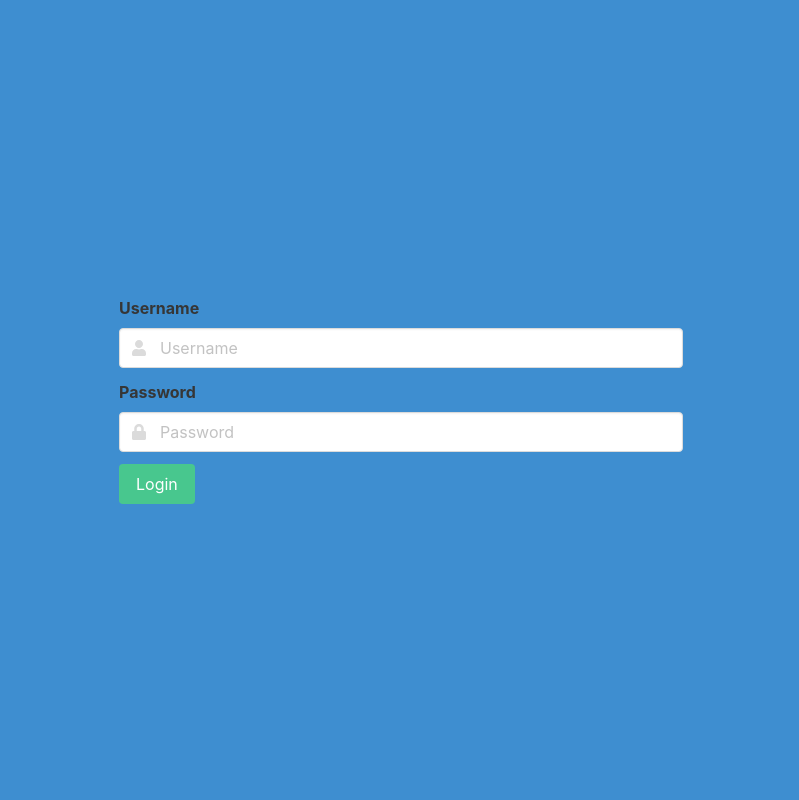
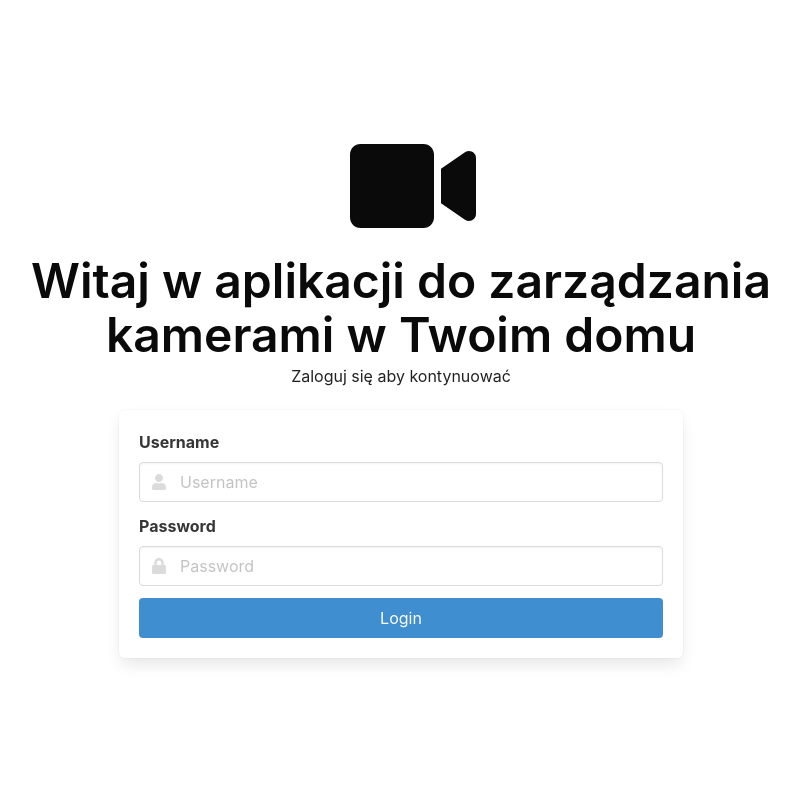
Before and after one commit to Jaaarek/flask, a Flask app: page /login in a window 1280 px wide. Shown: the whole page, without its empty margins (239-1038 px from the left). Run offline with Flask 2, Linux system fonts and the light colour scheme; some libraries are stand-ins or nearby versions.

Commit message:
gotowy ekran logowania

```diff
--- a/templates/login.html
+++ b/templates/login.html
@@ -10,11 +10,24 @@
 </head>
 
 <body>
-  <section class="hero is-info is-fullheight">
+  <section class="hero is-white is-fullheight">
     <div class="hero-body">
       <div class="container">
         <div class="columns is-centered">
+          <span class="icon is-big"></span>
+          <i class="fas fa-video fa-7x"></i>
+        </div>
+
+        </span>
+        <div class="columns is-centered">
+          <div class="column is-two-thirds">
+        <h1 class="title is-1 has-text-centered">Witaj w aplikacji do zarządzania kamerami w Twoim domu</h1>
+        <h1 class="subtitle is-6 has-text-centered">Zaloguj się aby kontynuować</p1>
+        </div>
+        </div>
+        <div class="columns is-centered">
           <div class="column is-half">
+            <div class="box">
             <form method="POST">
               <div class="field">
                 <label class="label">Username</label>
@@ -36,14 +49,17 @@
               </div>
               <div class="field">
                 <p class="control">
-                  <button type="submit" class="button is-success">
+                  <button type="submit" class="button is-info is-fullwidth">
                     Login
                   </button>
                 </p>
               </div>
             </form>
+            </div>
           </div>
+
         </div>
+
       </div>
     </div>
   </section>
```
